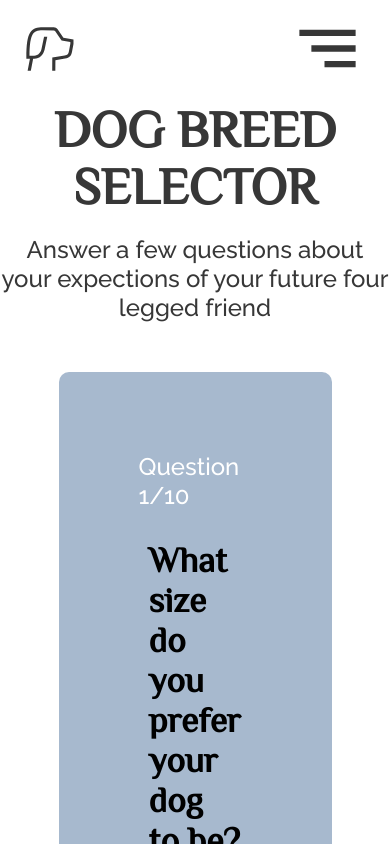
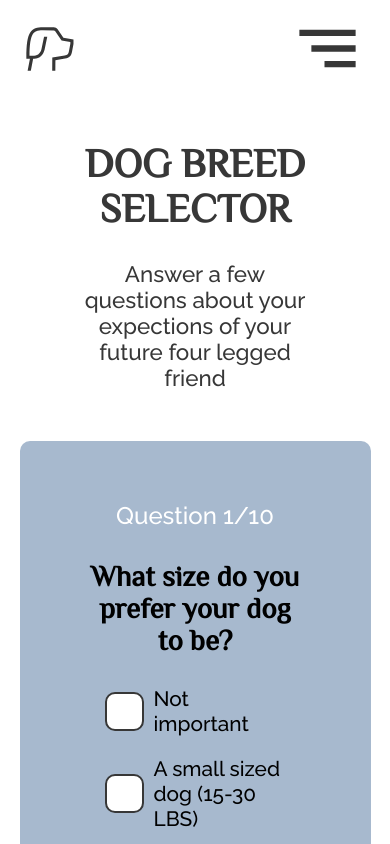
Before and after one commit to lstubdal/find-the-right-dog, a Next.js app: page /findBreed in a window 390 px wide. Shown: the top 844 px of the page. Built offline with nearby package versions, Linux system fonts and the light colour scheme; no server answers; what next-redux-wrapper would draw is missing.

Commit message:
FindBreed page responsive

```diff
--- a/src/styles/FindBreed.module.css
+++ b/src/styles/FindBreed.module.css
@@ -30,6 +30,7 @@
 .findBreed h3 {
     font-size: 2.2em;
     padding: 20px;
+    text-align: center;
 }
 
 .quiz {
@@ -75,3 +76,32 @@
 .quiz__buttonBack {
     background-color: var(--light);
 }
+
+@media screen and (max-width: 700px) {
+    .findBreed h2 {
+        font-size: 2.5em;
+        padding-top: 40px;
+    }
+
+    .findBreed h3 {
+        font-size: 1.8em;
+    }
+
+    .findBreed__description {
+        font-size: 1.4em;
+        padding: 30px 80px 50px 80px;
+    }
+
+    .quiz {
+        height: 100%;
+        width: 90%;
+        padding: 50px;
+        border-radius: 10px;
+        margin-bottom: 100px;
+    }
+
+    .quiz__button, .quiz__buttonBack {
+        font-size: 1.3em;
+        padding: 10px 75px;
+    }
+}
--- a/src/styles/globals.css
+++ b/src/styles/globals.css
@@ -89,8 +89,9 @@ input[type="checkbox"]:checked::before {
 }
 
 label {
+  font-family: var(--main-font);
   display: flex;
-  font-size: 1.8em;
+  font-size: 1.7em;
   align-items: center;
   padding: 20px 35px;
 }
@@ -165,3 +166,12 @@ label {
 .sidebar__lastItem {
   border: none;
 }
+
+
+@media screen and (max-width: 700px) {
+  label {
+    font-size: 1.3em;
+    padding: 10px 35px;
+
+  }
+}
```
